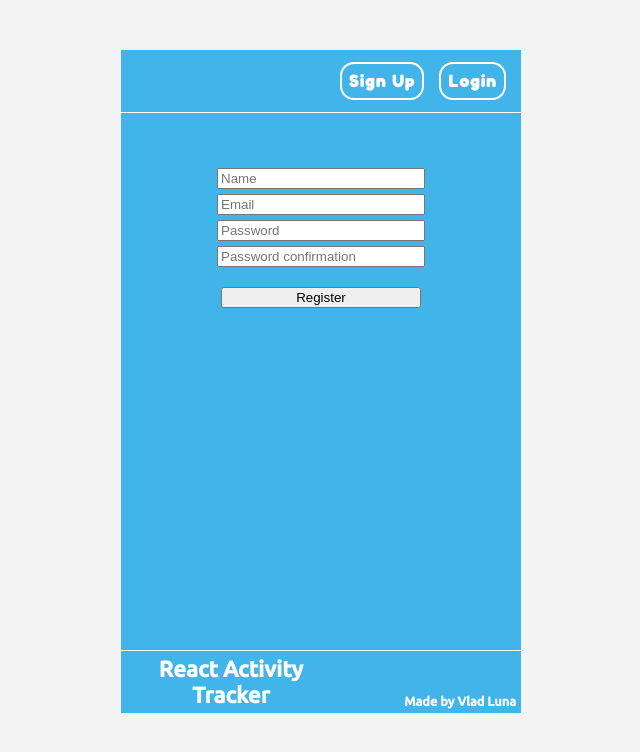
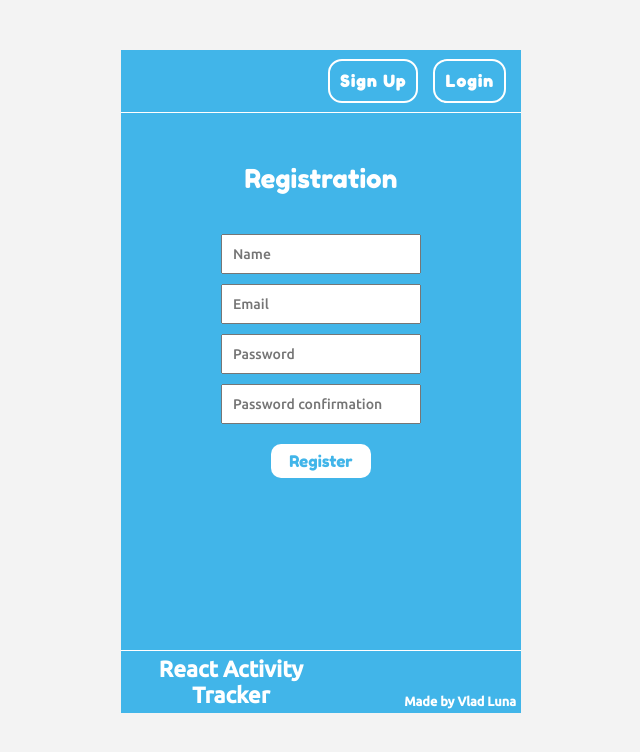
Before and after one commit to noomdalv/react_activity_tracker, a React (Create React App) app: page /signup in a window 1280 px wide. Shown: the top 752 px of the page, without its empty margins (319-959 px from the left). Built offline with nearby package versions, Linux system fonts and the light colour scheme.

Commit message:
added styling for registration and menu components

```diff
--- a/src/App.module.css
+++ b/src/App.module.css
@@ -4,7 +4,6 @@
   margin: auto;
   margin-top: 50px;
   border-radius: 5px;
-  font-family: "Helvetica Neue";
   font-weight: normal;
   background: white;
 }
--- a/src/actions/index.js
+++ b/src/actions/index.js
@@ -21,7 +21,7 @@ export const loadRecords = data => ({
 });
 
 export const fetchRecords = id => dispatch => {
-  axios.get(`https://activitytrackerapi.herokuapp.com/records/?id=${id}`, { withCredentials: true })
+  axios.get(`http://localhost:3001/records/?id=${id}`, { withCredentials: true })
     .then(response => {
       if (response.status === 200) {
         dispatch(loadRecords(response.data));
@@ -34,7 +34,7 @@ export const handleSuccesfulAuth = data => dispatch => {
 };
 
 export const handleLogout = () => dispatch => {
-  axios.delete('https://activitytrackerapi.herokuapp.com/logout', { withCredentials: true })
+  axios.delete('http://localhost:3001/logout', { withCredentials: true })
     .then(() => {
       dispatch(notLoggedIn());
       history.push('/login');
--- a/src/components/auth/Login.js
+++ b/src/components/auth/Login.js
@@ -22,7 +22,7 @@ class Login extends React.Component {
     event.preventDefault();
     document.getElementById('alertmsg').style.visibility = 'hidden';
     const { email, password } = this.state;
-    axios.post('https://activitytrackerapi.herokuapp.com/sessions', {
+    axios.post('http://localhost:3001/sessions', {
       user: {
         email,
         password,
@@ -49,7 +49,7 @@ class Login extends React.Component {
     const { email, password } = this.state;
     return (
       <div className={styles.login}>
-        <p className={styles.title}>Activity Tracker</p>
+        <p className={styles.loginTitle}>Activity Tracker</p>
         <form className={styles.loginForm} onSubmit={this.handleSubmit}>
           <input
             type="email"
--- a/src/components/auth/Login.module.css
+++ b/src/components/auth/Login.module.css
@@ -4,27 +4,9 @@
   background: #41B5E9;
 }
 
-/* SIGNUP */
-.signup form {
-  display: flex;
-  flex-direction: column;
-}
+/* LOGIN / SIGNUP */
 
-.signup input {
-  margin: auto;
-  margin-top: 5px;
-  width: 50%;
-}
-
-.signup button {
-  margin: auto;
-  margin-top: 20px;
-  width: 50%;
-}
-
-/* LOGIN */
-
-.title {
+.loginTitle, .signupTitle {
   margin: 0;
   text-align: center;
   color: white;
@@ -32,7 +14,7 @@
   font-size: 26px;
 }
 
-.loginForm {
+.loginForm, .signup form {
   width: 50%;
   display: flex;
   flex-direction: column;
@@ -41,14 +23,14 @@
   border-radius: 10px;
 }
 
-.loginForm input {
+.loginForm input, .signup input {
   margin-top: 10px;
   padding: 10px;
   font-size: 14px;
   font-family: 'Ubuntu', sans-serif;
 }
 
-.loginBtn {
+.loginBtn, .signupBtn {
   width: 50%;
   margin: auto;
   margin-top: 20px;
@@ -64,7 +46,7 @@
   cursor: pointer;
 }
 
-.loginBtn:hover {
+.loginBtn:hover, .signupBtn:hover {
   background-color: #3490ba;
   color: white;
 }
--- a/src/components/auth/Record.js
+++ b/src/components/auth/Record.js
@@ -37,7 +37,7 @@ class Record extends React.Component {
     const {
       day, description, sleep, work, exercise, leisure,
     } = this.state;
-    axios.post('https://activitytrackerapi.herokuapp.com/records', {
+    axios.post('http://localhost:3001/records', {
       user: { id: status.user.data.id },
       record: { day, description },
       details: {
--- a/src/components/auth/Registration.js
+++ b/src/components/auth/Registration.js
@@ -25,7 +25,7 @@ class Registration extends React.Component {
     const {
       name, email, password, passwordConfirmation,
     } = this.state;
-    axios.post('https://activitytrackerapi.herokuapp.com/registrations', {
+    axios.post('http://localhost:3001/registrations', {
       user: {
         name,
         email,
@@ -54,6 +54,7 @@ class Registration extends React.Component {
     } = this.state;
     return (
       <div className={styles.signup}>
+        <p className={styles.signupTitle}>Registration</p>
         <form onSubmit={this.handleSubmit}>
           <input
             type="text"
@@ -91,7 +92,7 @@ class Registration extends React.Component {
             required
           />
 
-          <button type="submit">Register</button>
+        <button className={styles.signupBtn} type="submit">Register</button>
         </form>
         <Footer />
       </div>
--- a/src/components/nav/Dashboard.module.css
+++ b/src/components/nav/Dashboard.module.css
@@ -1,9 +1,14 @@
 .dashboard, .stats, .history {
-  height: 550px;
+  height: 600px;
   text-align: center;
 }
 
 /* DASHBOARD */
+
+.dashboard h1, .stats h1, .history h1 {
+  margin: 0;
+}
+
 .userDataContainer {
   width: 50%;
   margin: auto;
@@ -113,17 +118,36 @@
   position: absolute;
   bottom: 0;
   display: flex;
-  border-top: solid white 1px;
+  font-size: 13px;
   background: #41B5E9;
+  border: solid white 1px;
 }
 
 .menu div {
+  display: flex;
   flex: 1;
-  border-left: solid white 1px;
-  border-right: solid white 1px;
+  padding: 5px 0;
+  justify-content: center;
 }
 
 .menu a {
   text-decoration: none;
   color: white;
+  font-family: 'Fredoka One';
+  font-size: 14px;
+  font-weight: bold;
+  letter-spacing: 0.08em;
 }
+
+.menu h3 {
+  margin: 0;
+  padding: 10px;
+  border-radius: 14px;
+  border: solid white 2px;
+}
+
+
+.menu h3:hover {
+  background-color: white;
+  color: #3490ba;
+}
--- a/src/components/nav/Menu.js
+++ b/src/components/nav/Menu.js
@@ -5,13 +5,13 @@ import styles from './Dashboard.module.css';
 const Menu = () => (
   <div className={styles.menu}>
     <div className="menuItem">
-      <Link to="/dashboard"><h3>Dashboard</h3></Link>
+      <Link to="/dashboard"><h3>TRACKER</h3></Link>
     </div>
     <div className="menuItem">
-      <Link to="/stats"><h3>Stats</h3></Link>
+      <Link to="/stats"><h3>STATS</h3></Link>
     </div>
     <div className="menuItem">
-      <Link to="/history"><h3>History</h3></Link>
+      <Link to="/history"><h3>HISTORY</h3></Link>
     </div>
   </div>
 );
--- a/src/components/nav/Navbar.js
+++ b/src/components/nav/Navbar.js
@@ -12,7 +12,6 @@ const Navbar = ({ handleLogout, status }) => (
         <li>
           {status.login === 'LOGGED_IN' ? (
             <Link to="/dashboard">
-              user:
               {status.user.data.name}
             </Link>
           )
--- a/src/components/nav/Navbar.module.css
+++ b/src/components/nav/Navbar.module.css
@@ -22,7 +22,7 @@ body {
 
 .linklist a {
   margin-right: 15px;
-  padding: 7px;
+  padding: 10px;
   text-decoration: none;
   color: white;
   font-family: 'Fredoka One';
```
